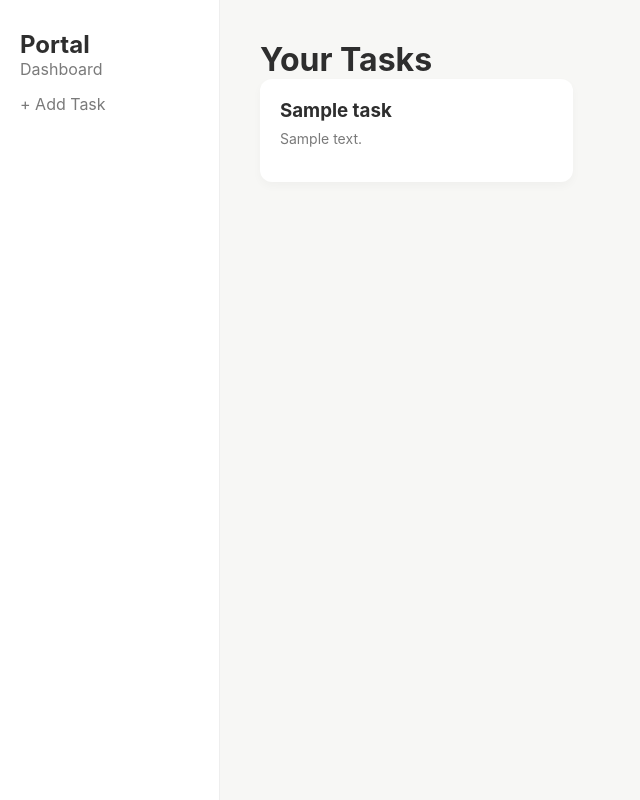
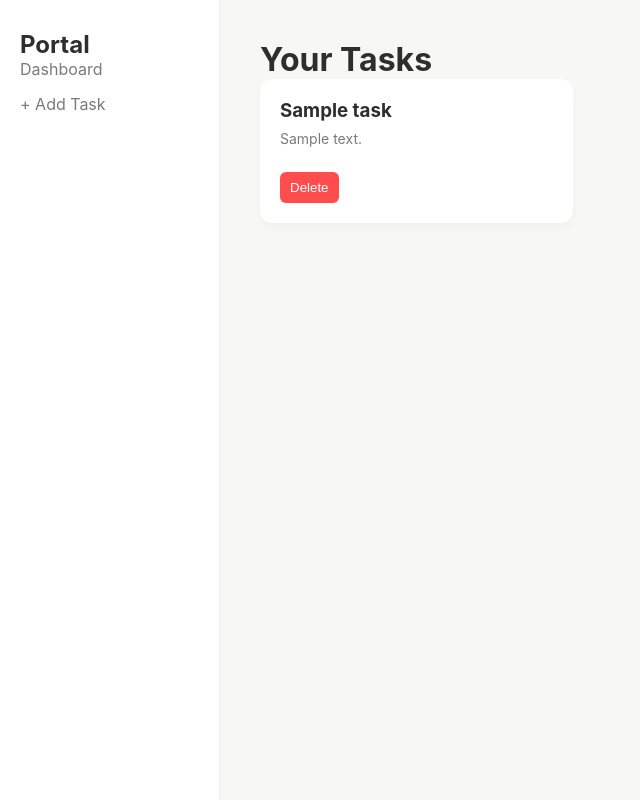
Before and after one commit to tvy-m/secure-task-portal, a Django app: page / in a window 1280 px wide. Shown: the whole page, without its empty margins (0-640 px from the left). Run offline with Django 5.2, Linux system fonts and the light colour scheme; tables that the repository leaves empty hold one stand-in row (values such as "Sample post").

Commit message:
implement task deletion with user authorization and UI button

```diff
--- a/tasks/static/styles.css
+++ b/tasks/static/styles.css
@@ -172,3 +172,17 @@ body {
     color: #A3B18A;
     text-decoration: none;
 }
+
+.delete-btn {
+    margin-top: 10px;
+    background-color: #ff4d4d;
+    color: white;
+    border: none;
+    padding: 8px 10px;
+    border-radius: 6px;
+    cursor: pointer;
+}
+
+.delete-btn:hover {
+    background-color: #e60000;
+}
--- a/tasks/templates/home.html
+++ b/tasks/templates/home.html
@@ -22,6 +22,11 @@
             <div class="task-card">
                 <h3>{{ task.title }}</h3>
                 <p>{{ task.description }}</p>
+            <form action="/delete/{{ task.id }}/" method="POST">
+                {% csrf_token %}
+                <button class="delete-btn">Delete</button>
+            </form>
+
             </div>
             {% empty %}
             <p>No tasks yet.</p>
--- a/tasks/urls.py
+++ b/tasks/urls.py
@@ -4,4 +4,5 @@ from . import views
 urlpatterns = [
     path('', views.home, name='home'),
     path('add/', views.add_task, name='add_task'),
+    path('delete/<int:task_id>/', views.delete_task, name='delete_task'),
 ]
--- a/tasks/views.py
+++ b/tasks/views.py
@@ -1,5 +1,5 @@
 # Create your views here.
-from django.shortcuts import render, redirect
+from django.shortcuts import render, redirect, get_object_or_404
 from .models import Task
 from .forms import TaskForm
 
@@ -19,3 +19,12 @@ def add_task(request):
         form = TaskForm()
 
     return render(request, 'add_task.html', {'form': form})
+
+def delete_task(request, task_id):
+    task = get_object_or_404(Task, id=task_id)
+
+    # optional safety: only allow owner to delete
+    if task.user == request.user:
+        task.delete()
+
+    return redirect('home')
```
Also changed, not shown: db.sqlite3.
